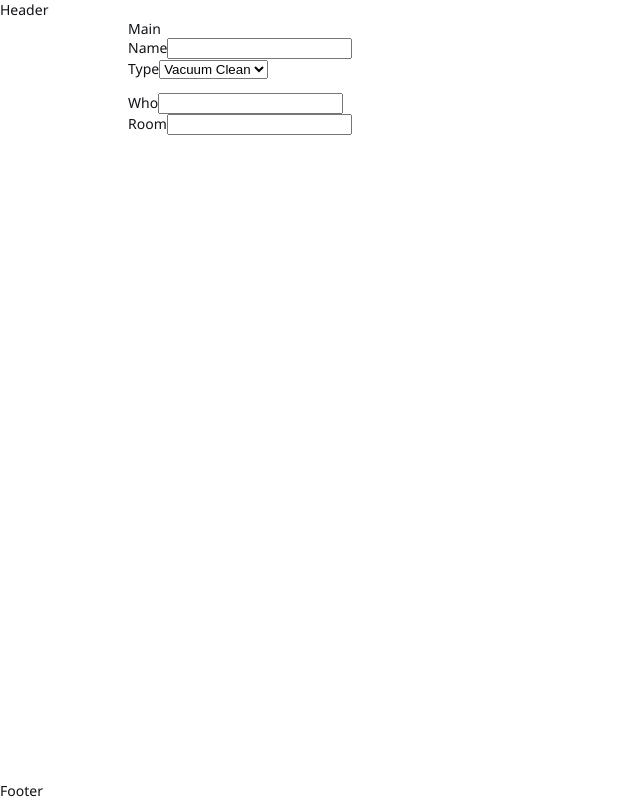
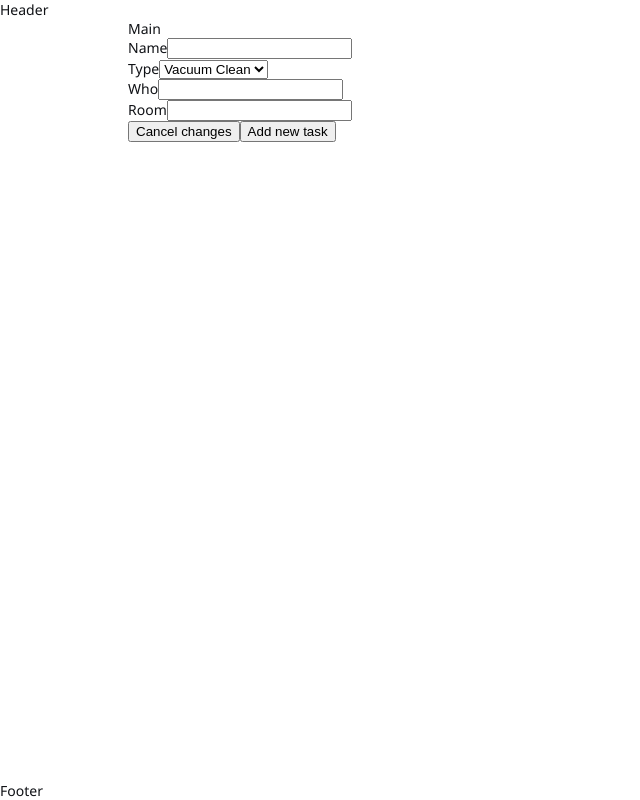
Before and after one commit to mathudak/tasks-spa, an Angular app: page /task in a window 1280 px wide. Shown: the whole page, without its empty margins (0-640 px from the left). Built offline with nearby package versions, Linux system fonts and the light colour scheme.

Commit message:
Implements save functionality

```diff
--- a/src/app/core/services/tasks.service.ts
+++ b/src/app/core/services/tasks.service.ts
@@ -24,8 +24,8 @@ export class TasksService {
     return this.http.post(this.API_URL, task);
   }
 
-  editTask(task: any): Observable<any> {
-    return this.http.put(`${this.API_URL}/${task.id}`, task);
+  editTask(task: ITask): Observable<any> {
+    return this.http.put(`${this.API_URL}/${task._id}`, task);
   }
 
   deleteTask(id: string): Observable<any> {
--- a/src/app/routes/task-edit/task-edit.component.html
+++ b/src/app/routes/task-edit/task-edit.component.html
@@ -1,5 +1,16 @@
 <div class="edit-form">
-  <app-dynamic-form *ngIf="!!commonForm" [form]="commonForm.form" [controls]="commonForm.controls"></app-dynamic-form>
-  <p></p>
-  <app-dynamic-form *ngIf="!!dynamicForm" [form]="dynamicForm.form" [controls]="dynamicForm.controls"></app-dynamic-form>
+
+  <div class="form-row">
+    <app-dynamic-form *ngIf="!!commonForm" [form]="commonForm.form" [controls]="commonForm.controls"></app-dynamic-form>
+  </div>
+
+  <div class="form-row">
+    <app-dynamic-form *ngIf="!!dynamicForm" [form]="dynamicForm.form" [controls]="dynamicForm.controls"></app-dynamic-form>
+  </div>
+
+  <div class="action-fow">
+    <button (click)="cancel()">Cancel changes</button>
+    <button *ngIf="!!taskID" (click)="saveEdits()">Save changes</button>
+    <button *ngIf="!taskID" (click)="saveNew()">Add new task</button>
+  </div>
 </div>
--- a/src/app/routes/task-edit/task-edit.component.ts
+++ b/src/app/routes/task-edit/task-edit.component.ts
@@ -1,7 +1,6 @@
 import { Component, OnDestroy, OnInit } from '@angular/core';
-import { FormGroup } from '@angular/forms';
-import { ActivatedRoute } from '@angular/router';
-import { EMPTY, iif, mergeMap, of, Subject, takeUntil, tap } from 'rxjs';
+import { ActivatedRoute,  Router } from '@angular/router';
+import { debounceTime, iif, mergeMap, of, Subject, takeUntil, tap } from 'rxjs';
 import { DynamicControl, EControlType, ETaskType, IDynamicForm, ITask, IVacuumClean, IWashDishes } from 'src/app/core/interfaces';
 import { FormFactoryService } from 'src/app/core/providers';
 import { TasksService } from 'src/app/core/services';
@@ -16,10 +15,12 @@ export class TaskEditComponent implements OnInit, OnDestroy {
   commonForm!: IDynamicForm;
   dynamicForm!: IDynamicForm;
 
-  isNewTask: boolean = false;
+  taskID: string | undefined = undefined;
+  saveSuccessful: boolean = false;
   untilDestroyed$: Subject<boolean> = new Subject<boolean>;
 
   constructor(
+    private router: Router,
     private route: ActivatedRoute,
     private tasksService: TasksService,
     private formFactory: FormFactoryService
@@ -27,6 +28,7 @@ export class TaskEditComponent implements OnInit, OnDestroy {
 
   ngOnInit(): void {
     this.route.params.pipe(
+      tap(({id}) => this.taskID = id),
       mergeMap(({id}) =>
         iif(
           () => !!id,
@@ -37,6 +39,37 @@ export class TaskEditComponent implements OnInit, OnDestroy {
       takeUntil(this.untilDestroyed$)
     )
     .subscribe(task => {
+      this.handleCommonForm(task);
+    });
+  }
+
+  saveNew(): void {
+    const task = this.getFormsValues();
+    this.tasksService.addTask(task).pipe(
+      tap(() => this.saveSuccessful = true),
+      debounceTime(1500)
+    ).subscribe(() => this.router.navigate(['..']));
+  }
+
+  saveEdits(): void {
+    const task = this.getFormsValues();
+    this.tasksService.editTask(task).pipe(
+      tap(() => this.saveSuccessful = true),
+      debounceTime(1500)
+    ).subscribe(() => this.router.navigate(['..']));
+  }
+
+  private getFormsValues(): ITask {
+    const {name, type } = this.commonForm.form.value;
+    const fields = this.dynamicForm.form.value;
+    return !!this.taskID ? {_id: this.taskID, name, type, fields } : { name, type, fields };
+  }
+
+  cancel(): void {
+
+  }
+
+  private handleCommonForm(task: ITask): void {
     const commonControls = this.formFactory.processTaskObject(task);
     this.commonForm = this.formFactory.buildForm(commonControls);
 
@@ -45,7 +78,6 @@ export class TaskEditComponent implements OnInit, OnDestroy {
       this.setTypeFields(toggler, task);
       toggler.control.updateValueAndValidity({emitEvent: true});
     }
-    });
   }
 
   private setTypeFields(toggler: DynamicControl, task: ITask): void {
```
Lines whose indentation alone changed are shown as unchanged.
